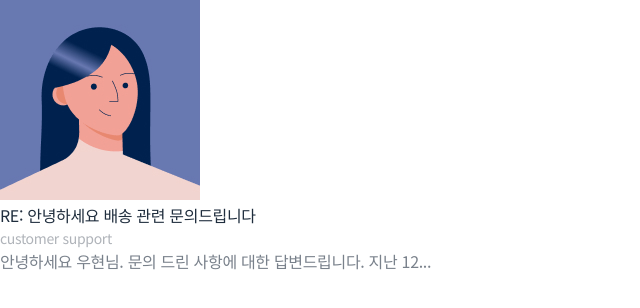
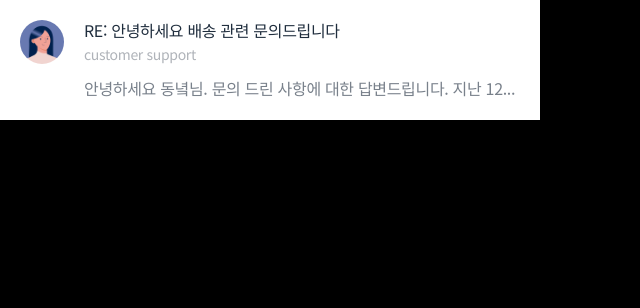
Before and after one commit to nyeok98/FE_study, a plain HTML site: page CSS-practice/float-2/index.html in a window 1280 px wide. Shown: the whole page, without its empty margins (0-640 px from the left). Drawn offline with Linux system fonts and the light colour scheme.

Commit message:
[practice] float-2

```diff
--- a/CSS-practice/float-2/index.html
+++ b/CSS-practice/float-2/index.html
@@ -8,7 +8,7 @@
     <link rel="stylesheet" href="./style.css" />
   </head>
   <body>
-    <div class="card">
+    <div class="card  clearfix">
       <img src="./assets/user.jpeg" alt="Customer support" class="card-user" />
       <div class="card-content">
         <h1>RE: 안녕하세요 배송 관련 문의드립니다</h1>
@@ -16,7 +16,7 @@
           customer support
         </strong>
         <p>
-          안녕하세요 우현님. 문의 드린 사항에 대한 답변드립니다. 지난 12...
+          안녕하세요 동녘님. 문의 드린 사항에 대한 답변드립니다. 지난 12...
         </p>
       </div>
     </div>
--- a/CSS-practice/float-2/style.css
+++ b/CSS-practice/float-2/style.css
@@ -4,8 +4,10 @@
 }
 
 body {
+  height: 100vh;
   font-family: "Noto Sans KR", sans-serif;
   letter-spacing: -0.02em;
+  background-color: #000;
 }
 
 h1 {
@@ -29,3 +31,40 @@ p {
 }
 
 /* ▼ WHERE YOUR CODE BEGINS */
+
+.card {
+  max-width: 540px;
+  background-color: #fff;
+  padding: 20px;
+}
+
+.clearfix::after {
+  content: "";
+  display: block;
+  clear: both;
+}
+
+.card-user {
+  width: 44px;
+  height: 44px;
+  border-radius: 50%;
+  margin-right: 20px;
+}
+
+.card-content {
+  display: block;
+}
+
+.card-user,
+.card-content {
+  float: left;
+}
+
+.card-content h1 {
+  margin-bottom: 4px;
+}
+
+.card-content strong {
+  display: block;
+  margin-bottom: 12px;
+}
```
